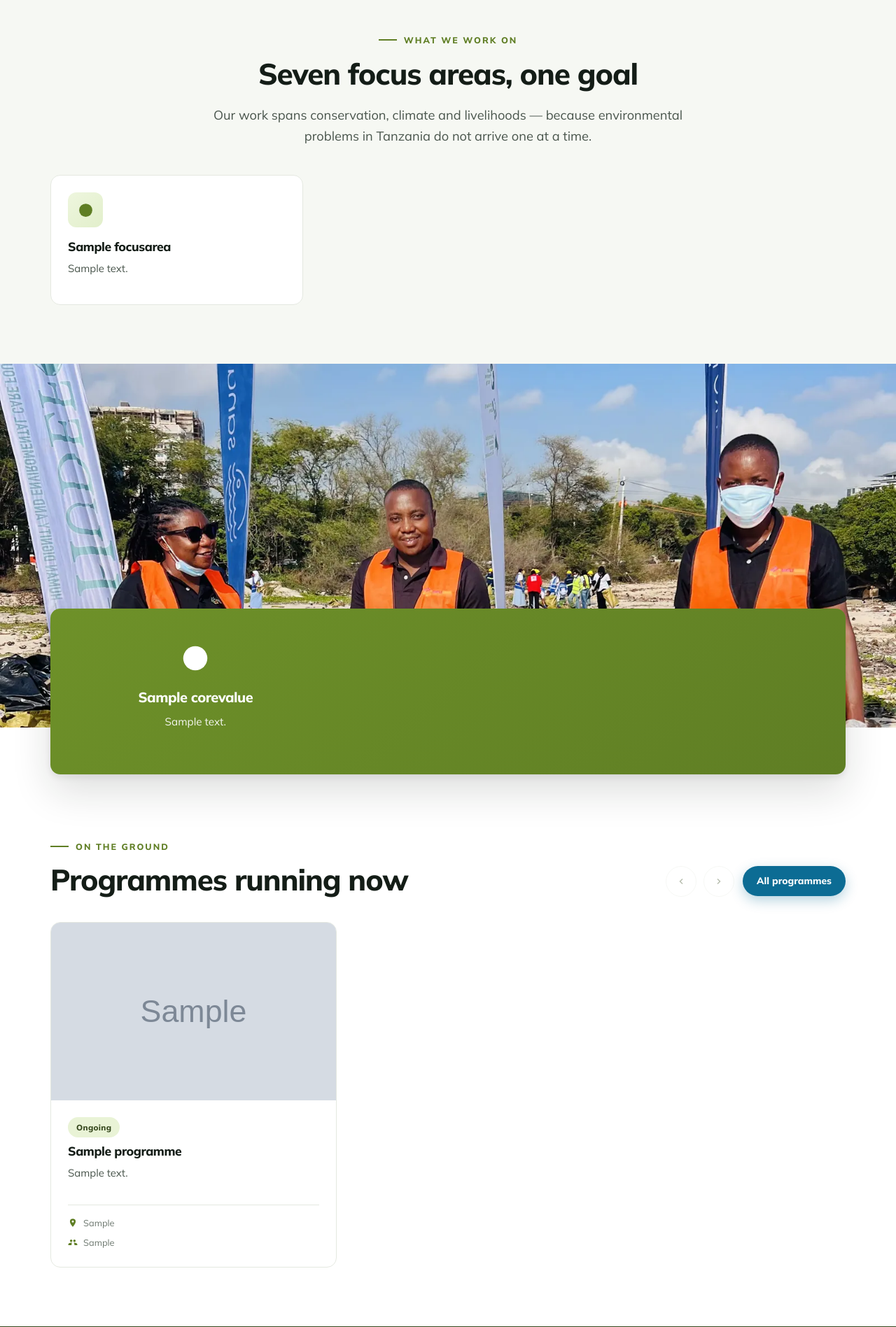
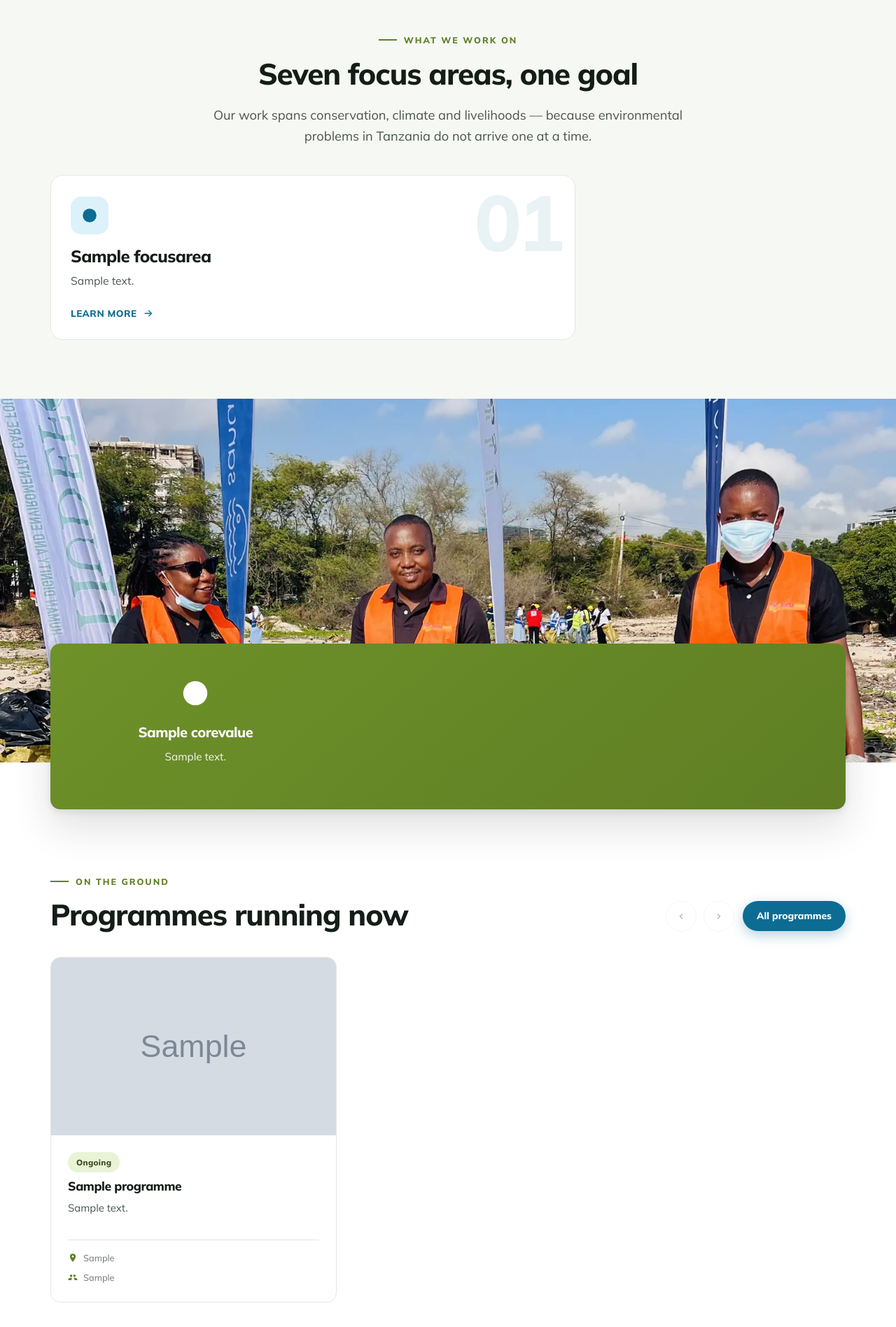
Before and after one commit to Barackwilliam/simply_green, a Django app: page / in a window 1280 px wide. Shown: the part 2048-3945 px from the top of the page at 70% size. Run offline with Django 5.2, Linux system fonts and the light colour scheme; tables that the repository leaves empty hold one stand-in row (values such as "Sample post"); grey boxes marked "Sample" are stand-in pictures; parts of the project's set-up code (start-up, migrations or seed data) failed here and were passed over; some libraries are stand-ins or nearby versions.

Commit message:
Redesign the focus area cards
Seven identical white boxes with a pale icon said nothing about the work and
gave the eye nowhere to land.

Each area now carries its own colour, drawn from the organisation's three and
darkened so white type on it clears AA. A numeral sits large and faint behind
the text. The icon has a tinted chip that tilts as the card is approached.
On hover the colour floods the whole card from the corner the arrow sits in,
the text turns white and the arrow slides out — the card becomes the signal
rather than a frame around some text.

The grid is no longer a uniform three-by-three. The first area spans two
columns, which gives the section a focal point instead of reading as a
spreadsheet, and the layout steps down to two columns and then one.

Verified at 1440, 1280, 980, 768, 620, 430, 390 and 360px: all seven cards
present, none overflowing, no sideways scroll, and the wide first card
collapsing to full width where there is no room for it.

Co-Authored-By: Claude Opus 5 <noreply@anthropic.com>
Claude-Session: https://claude.ai/code/session_01UEhLAnSzhxmoy4Gij5YMRM

```diff
--- a/backend/static/css/site.css
+++ b/backend/static/css/site.css
@@ -740,3 +740,104 @@ a.card:hover .card__body h3 { color: var(--green-ink); }
 @media (prefers-reduced-motion: reduce) {
   .marquee__track { animation: none; flex-wrap: wrap; justify-content: center; width: auto; }
 }
+
+/* --- Focus area cards --------------------------------------------------
+   Seven identical white boxes said nothing about the work. Each area now
+   carries its own colour, a numeral set large and faint behind it, and
+   fills with that colour on hover — the card itself becomes the signal
+   rather than a frame around some text.
+
+   Colours cycle through the organisation's three, darkened so white type on
+   them clears AA when the fill takes over. */
+
+.fgrid {
+  display: grid;
+  grid-template-columns: repeat(3, 1fr);
+  gap: 22px;
+}
+/* Bento: the first area gets the width of two, so the grid has a focal
+   point instead of reading as a spreadsheet. */
+.fgrid > :first-child { grid-column: span 2; }
+@media (max-width: 980px) {
+  .fgrid { grid-template-columns: repeat(2, 1fr); }
+  .fgrid > :first-child { grid-column: span 2; }
+}
+@media (max-width: 620px) {
+  .fgrid { grid-template-columns: 1fr; }
+  .fgrid > :first-child { grid-column: span 1; }
+}
+
+.fcard {
+  --accent: var(--green-ink);
+  --accent-soft: #eef6de;
+  position: relative; overflow: hidden; isolation: isolate;
+  display: flex; flex-direction: column;
+  min-height: 236px;
+  padding: 30px 28px 26px;
+  border: 1px solid var(--line); border-radius: 18px;
+  background: #fff; color: inherit; text-decoration: none;
+  transition: transform .45s var(--ease), box-shadow .45s var(--ease),
+              border-color .45s, color .4s var(--ease-soft);
+}
+.fcard--blue  { --accent: var(--blue-ink);  --accent-soft: #ddf1fa; }
+.fcard--green { --accent: var(--green-ink); --accent-soft: #eaf4d8; }
+.fcard--gold  { --accent: var(--gold-ink);  --accent-soft: #fdf0d6; }
+.fcard--deep  { --accent: var(--green-deep); --accent-soft: #e5ecdc; }
+
+/* The fill grows from the corner the arrow sits in. */
+.fcard::before {
+  content: ""; position: absolute; z-index: -1;
+  right: -10%; bottom: -10%;
+  width: 150%; aspect-ratio: 1; border-radius: 50%;
+  background: var(--accent);
+  transform: scale(0); transform-origin: bottom right;
+  transition: transform .55s var(--ease);
+}
+.fcard:hover, .fcard:focus-visible {
+  transform: translateY(-8px);
+  border-color: transparent;
+  box-shadow: 0 24px 54px rgba(20,29,23,.2);
+  color: #fff;
+}
+.fcard:hover::before, .fcard:focus-visible::before { transform: scale(1); }
+
+.fcard__n {
+  position: absolute; top: 10px; right: 20px;
+  font-size: 5.2rem; font-weight: 800; line-height: 1;
+  color: var(--accent); opacity: .09; letter-spacing: -.05em;
+  transition: opacity .4s, color .4s;
+  pointer-events: none;
+}
+.fcard:hover .fcard__n { color: #fff; opacity: .22; }
+
+.fcard__icon {
+  width: 54px; height: 54px; border-radius: 15px; flex: none;
+  display: grid; place-items: center; margin-bottom: 18px;
+  background: var(--accent-soft);
+  transition: background .4s, transform .5s var(--ease);
+}
+.fcard__icon svg { width: 26px; height: 26px; fill: var(--accent); transition: fill .4s; }
+.fcard:hover .fcard__icon { background: rgba(255,255,255,.2); transform: rotate(-8deg) scale(1.08); }
+.fcard:hover .fcard__icon svg { fill: #fff; }
+
+.fcard h3 { font-size: 1.16rem; margin-bottom: 9px; position: relative; }
+.fcard p { font-size: .93rem; color: var(--ink-soft); flex: 1; margin: 0; transition: color .4s; }
+.fcard:hover p { color: rgba(255,255,255,.92); }
+
+.fcard__go {
+  display: inline-flex; align-items: center; gap: 8px; margin-top: 18px;
+  font-size: .84rem; font-weight: 800; letter-spacing: .04em;
+  text-transform: uppercase; color: var(--accent);
+  transition: color .4s, gap .3s var(--ease);
+}
+.fcard:hover .fcard__go { color: #fff; gap: 14px; }
+.fcard__go svg { width: 16px; height: 16px; fill: currentColor; }
+
+/* The wide first card can afford a larger title and two columns of text. */
+.fgrid > :first-child .fcard h3 { font-size: 1.5rem; }
+.fgrid > :first-child .fcard p { font-size: .98rem; max-width: 52ch; }
+.fgrid > :first-child .fcard__n { font-size: 7rem; }
+
+@media (prefers-reduced-motion: reduce) {
+  .fcard::before { transition: none; }
+}
--- a/backend/templates/pages/home.html
+++ b/backend/templates/pages/home.html
@@ -72,16 +72,17 @@
       <h2>Seven focus areas, one goal</h2>
       <p class="lead">Our work spans conservation, climate and livelihoods — because environmental problems in Tanzania do not arrive one at a time.</p>
     </div>
-    <div class="grid grid-3">
+    <div class="fgrid">
       {% for area in focus_areas %}
-        <a class="card" href="{{ area.get_absolute_url }}"
-           data-reveal style="--d:{{ forloop.counter0 }}0ms">
-          <div class="card__body">
-            <div class="tile__icon">{% include "partials/icon.html" with name=area.icon %}</div>
+        <div data-reveal style="--d:{{ forloop.counter0 }}0ms;display:flex">
+          <a class="fcard fcard--{% cycle 'blue' 'green' 'gold' 'deep' %}" href="{{ area.get_absolute_url }}" style="flex:1">
+            <span class="fcard__n" aria-hidden="true">{{ forloop.counter|stringformat:"02d" }}</span>
+            <span class="fcard__icon">{% include "partials/icon.html" with name=area.icon %}</span>
             <h3>{{ area.title }}</h3>
-            <p>{{ area.summary|truncatewords:28 }}</p>
-          </div>
-        </a>
+            <p>{{ area.summary|truncatewords:26 }}</p>
+            <span class="fcard__go">Learn more {% include "partials/icon.html" with name="arrow" %}</span>
+          </a>
+        </div>
       {% endfor %}
     </div>
   </div>
```
